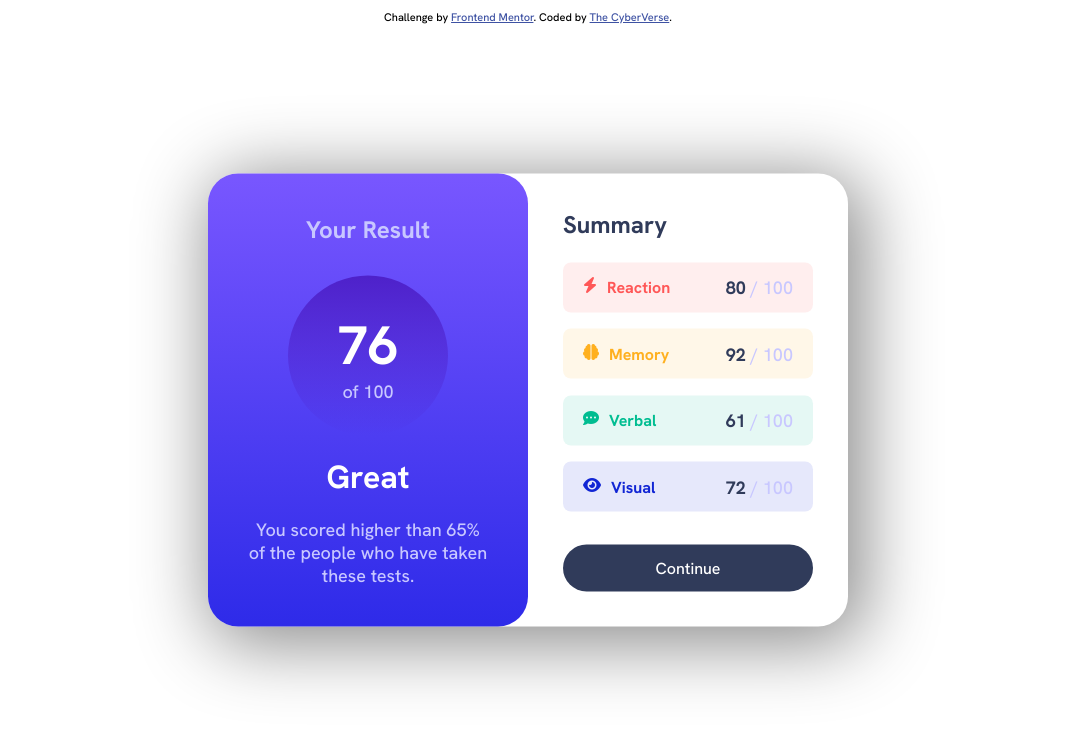
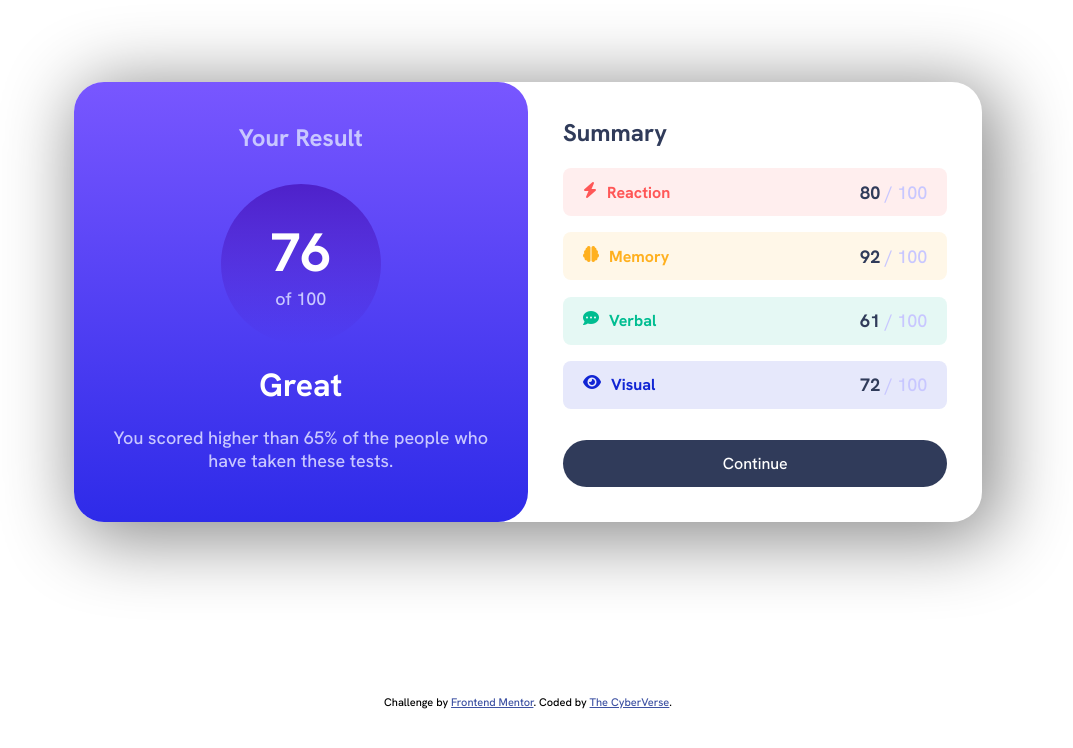
Before and after one commit to CyberVerse2/result-summary-component, a plain HTML site: page index.html in a window 1280 px wide. Shown: the whole page, without its empty margins (112-1185 px from the left). Drawn offline with Linux system fonts and the light colour scheme.

Commit message:
changed how I centered the component on the page

```diff
--- a/style.css
+++ b/style.css
@@ -9,13 +9,16 @@ html {
 }
 body {
   font-size: 1.6rem;
+  min-height: 100vh;
+  display: grid;
+  place-items: center;
   font-family: "Hanken Grotesk", sans-serif;
 }
 main {
-  position: absolute;
+  /* position: absolute;
   top: 50%;
   left: 50%;
-  transform: translate(-50%, -50%);
+  transform: translate(-50%, -50%); */
   min-width: 64rem;
   display: flex;
   border-radius: 30px;
@@ -60,7 +63,11 @@ p span {
   flex-direction: column;
   align-items: center;
   justify-content: center;
-  background-image: linear-gradient(to bottom, hsla(256, 72%, 46%, 1), hsla(241, 72%, 46%, 0));
+  background-image: linear-gradient(
+    to bottom,
+    hsla(256, 72%, 46%, 1),
+    hsla(241, 72%, 46%, 0)
+  );
 }
 .score-circle h1 {
   font-size: 5.4rem;
@@ -91,7 +98,7 @@ p span {
   padding: 1.3rem;
   background-color: hsl(224, 30%, 27%);
 }
-.section-2 a:hover{
+.section-2 a:hover {
   background: linear-gradient(hsl(252, 100%, 67%), hsl(241, 81%, 54%));
 }
 .score-container {
@@ -156,7 +163,7 @@ p span {
   .score-tab:not(:last-child) {
     margin-bottom: 1.7rem;
   }
-  .section-2 h2{
+  .section-2 h2 {
     margin-bottom: 3.5rem;
   }
 }
```
